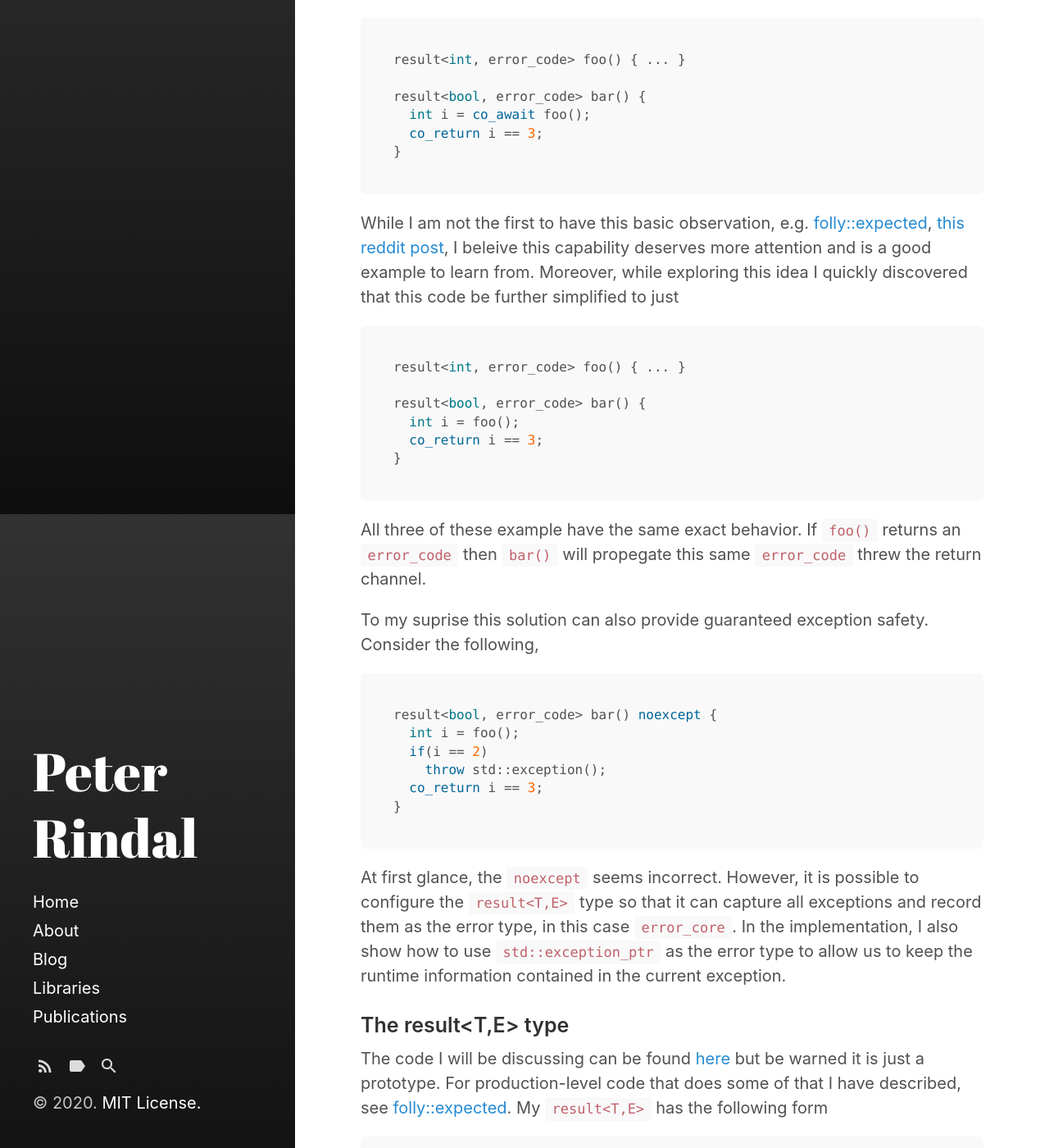
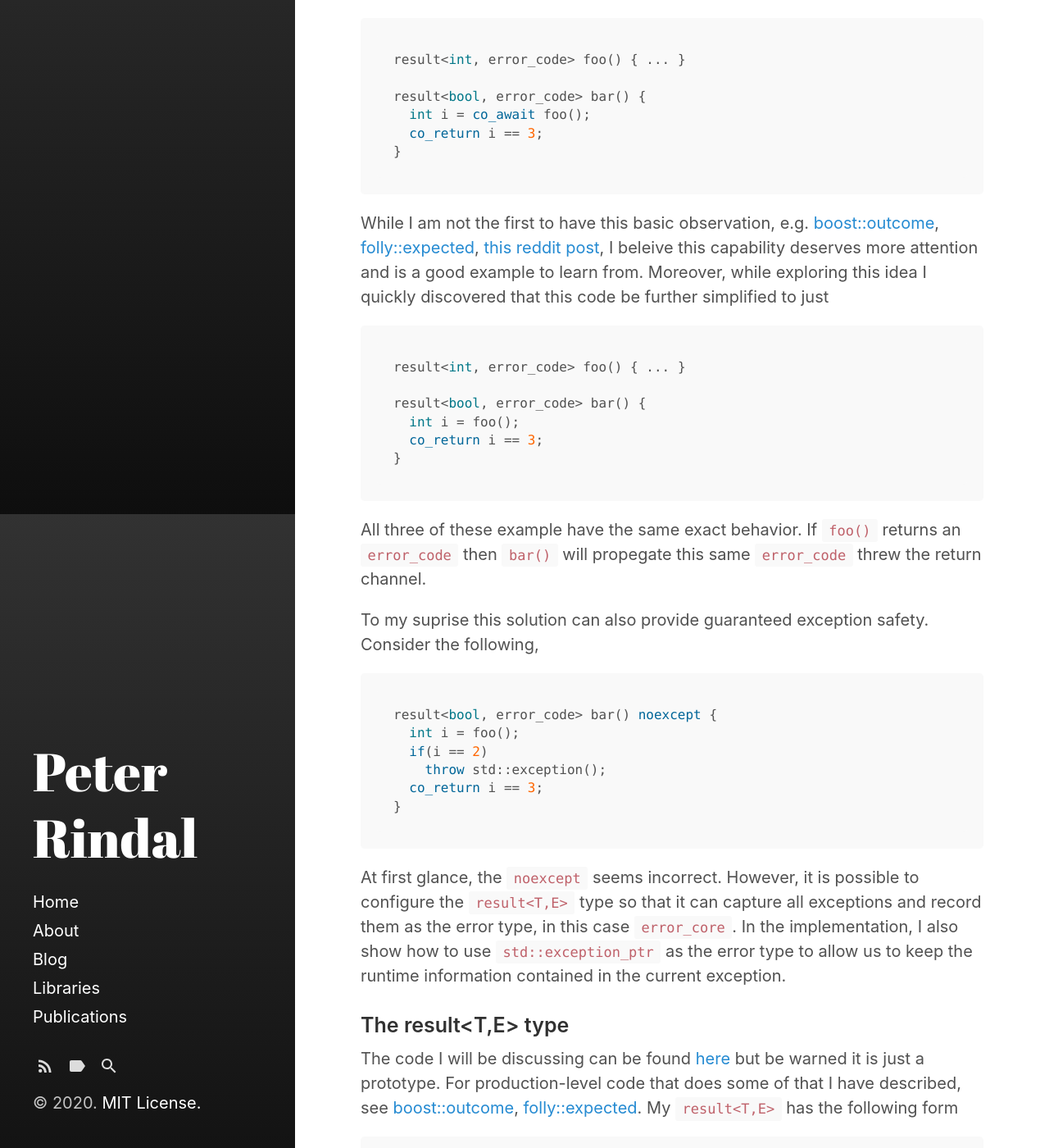
Before and after one commit to move47/goyal_himanshu.github.io, a Jekyll site: the page built from _posts/2020-03-31-result.md, in a window 1280 px wide and 1400 px high, scrolled down 1173 px. Shown: the whole window at 82% size. Built offline with Jekyll 4.4.1, drawn with Linux system fonts in a browser that asks for light colours.

Commit message:
boost outcome

````diff
--- a/_posts/2020-03-31-result.md
+++ b/_posts/2020-03-31-result.md
@@ -38,7 +38,7 @@ result<bool, error_code> bar() {
   co_return i == 3;
 }
 ```
-While I am not the first to have this basic observation, e.g. [folly::expected](https://github.com/facebook/folly/blob/72c71129647d3f12402364e818336125d911fa8d/folly/Expected.h), [this reddit post](https://www.reddit.com/r/cpp/comments/a68wjo/investigating_what_is_really_needed_to_have/), I beleive this capability deserves more attention and is a good example to learn from. Moreover, while exploring this idea I quickly discovered that this code be further simplified to just
+While I am not the first to have this basic observation, e.g. [boost::outcome](https://www.boost.org/doc/libs/1_72_0/libs/outcome/doc/html/index.html), [folly::expected](https://github.com/facebook/folly/blob/72c71129647d3f12402364e818336125d911fa8d/folly/Expected.h), [this reddit post](https://www.reddit.com/r/cpp/comments/a68wjo/investigating_what_is_really_needed_to_have/), I beleive this capability deserves more attention and is a good example to learn from. Moreover, while exploring this idea I quickly discovered that this code be further simplified to just
 ```c++
 result<int, error_code> foo() { ... }
 
@@ -62,7 +62,7 @@ At first glance, the `noexcept` seems incorrect. However, it is possible to conf
 
 ### The result<T,E> type
 
-The code I will be discussing can be found [here](https://github.com/ladnir/result) but be warned it is just a prototype. For production-level code that does some of that I have described, see [folly::expected](https://github.com/facebook/folly/blob/72c71129647d3f12402364e818336125d911fa8d/folly/Expected.h). My `result<T,E>` has the following form
+The code I will be discussing can be found [here](https://github.com/ladnir/result) but be warned it is just a prototype. For production-level code that does some of that I have described, see [boost::outcome](https://www.boost.org/doc/libs/1_72_0/libs/outcome/doc/html/index.html), [folly::expected](https://github.com/facebook/folly/blob/72c71129647d3f12402364e818336125d911fa8d/folly/Expected.h). My `result<T,E>` has the following form
 ```c++
 
 template<typename T, typename E, typename ExceptionHandler>
````
